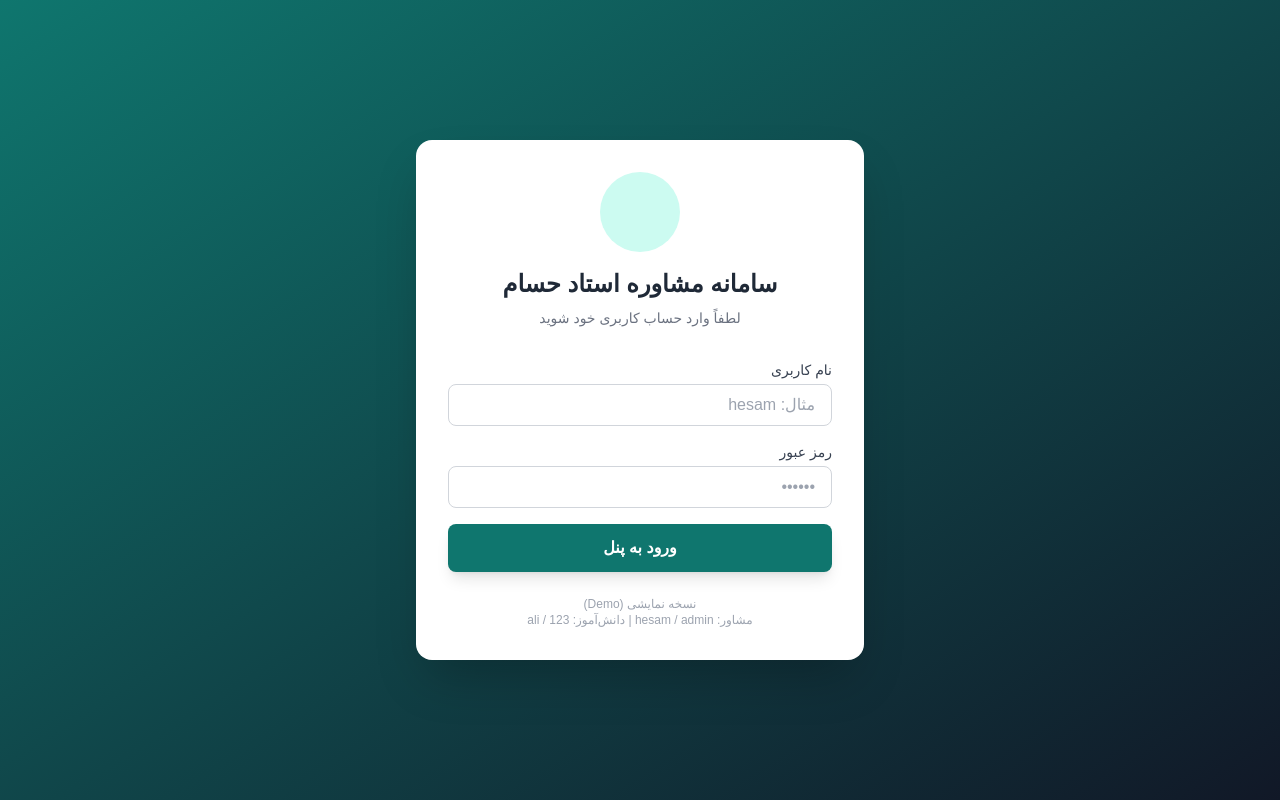
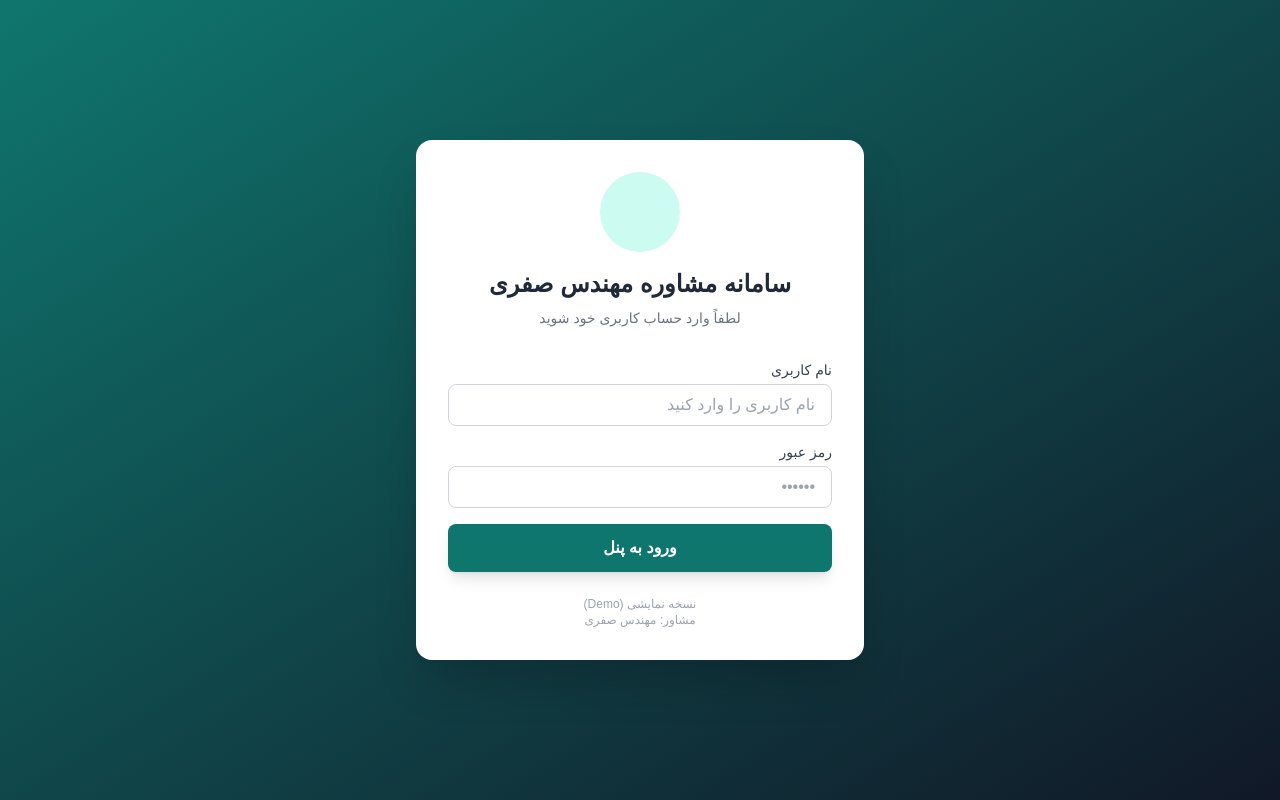
Before and after one commit to medpromx/opht.github.io, a plain HTML site: page index.html in a window 1280 px wide. Drawn offline with nearby package versions, Linux system fonts and the light colour scheme; some icons are missing; a small style sheet from the web is missing.

Commit message:
Update index.html

```diff
--- a/index.html
+++ b/index.html
@@ -3,7 +3,7 @@
 <head>
     <meta charset="UTF-8">
     <meta name="viewport" content="width=device-width, initial-scale=1.0">
-    <title>سامانه مشاوره کنکور | استاد حسام</title>
+    <title>سامانه مشاوره کنکور | مهندس صفری </title>
 
     <!-- Tailwind CSS -->
     <script src="https://cdn.tailwindcss.com"></script>
@@ -68,14 +68,14 @@
                 <div class="w-20 h-20 bg-teal-100 text-primary rounded-full flex items-center justify-center mx-auto mb-4">
                     <i class="ph ph-student text-4xl"></i>
                 </div>
-                <h1 class="text-2xl font-bold text-gray-800">سامانه مشاوره استاد حسام</h1>
+                <h1 class="text-2xl font-bold text-gray-800">سامانه مشاوره مهندس صفری</h1>
                 <p class="text-gray-500 mt-2 text-sm">لطفاً وارد حساب کاربری خود شوید</p>
             </div>
 
             <form id="login-form" class="space-y-4">
                 <div>
                     <label class="block text-sm font-medium text-gray-700 mb-1">نام کاربری</label>
-                    <input type="text" id="username" class="w-full px-4 py-2 border border-gray-300 rounded-lg focus:ring-2 focus:ring-primary focus:border-primary outline-none transition" placeholder="مثال: hesam">
+                    <input type="text" id="username" class="w-full px-4 py-2 border border-gray-300 rounded-lg focus:ring-2 focus:ring-primary focus:border-primary outline-none transition" placeholder="نام کاربری را وارد کنید">
                 </div>
                 <div>
                     <label class="block text-sm font-medium text-gray-700 mb-1">رمز عبور</label>
@@ -88,7 +88,7 @@
             </form>
             <div class="mt-6 text-center text-xs text-gray-400">
                 <p>نسخه نمایشی (Demo)</p>
-                <p>مشاور: hesam / admin | دانش‌آموز: ali / 123</p>
+                <p>مشاور: مهندس صفری </p>
             </div>
         </div>
     </div>
@@ -169,7 +169,7 @@
         // --- 1. MOCK DATA & STATE ---
         const initialData = {
             users: [
-                { id: '1', username: 'hesam', password: 'admin', name: 'استاد حسام', role: 'consultant' },
+                { id: '1', username: 'hesam', password: 'admin', name: 'مهندس صفری', role: 'consultant' },
                 { id: '2', username: 'ali', password: '123', name: 'علی رضایی', role: 'student', consultantId: '1', grade: 'دوازدهم تجربی' },
                 { id: '3', username: 'sara', password: '123', name: 'سارا احمدی', role: 'student', consultantId: '1', grade: 'یازدهم ریاضی' }
             ],
```
